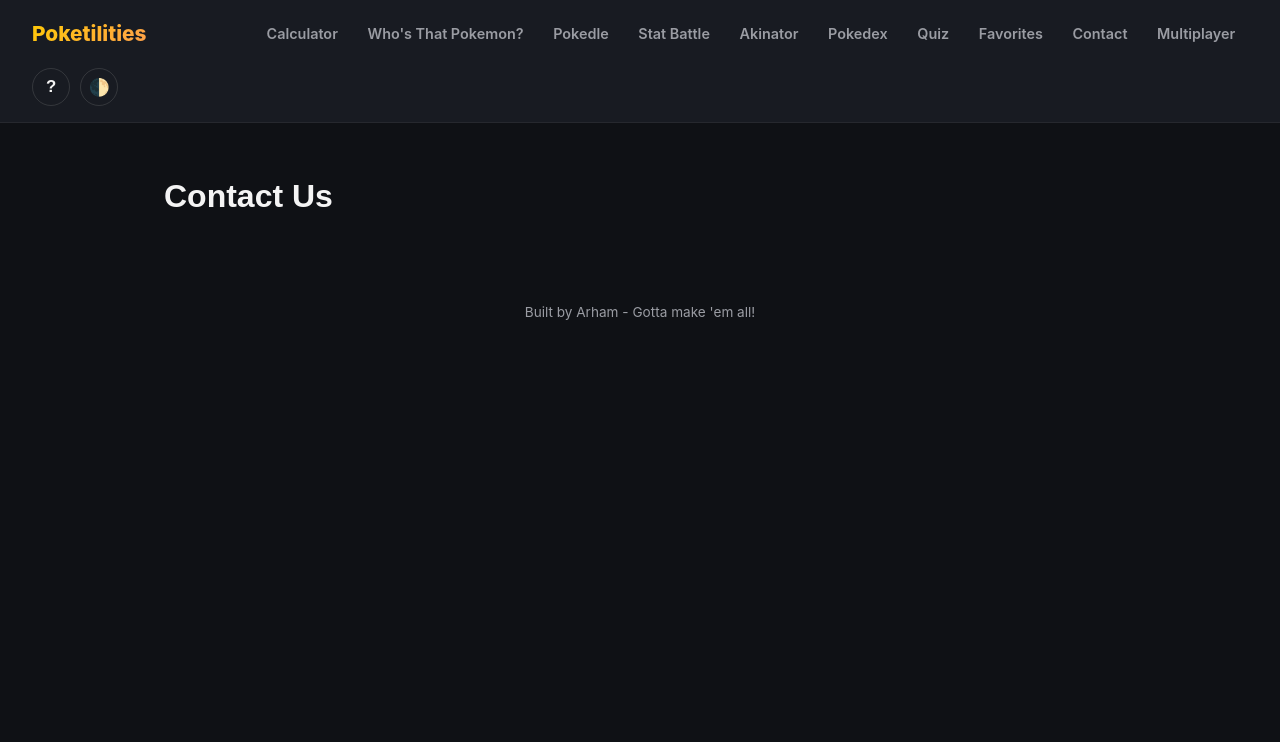
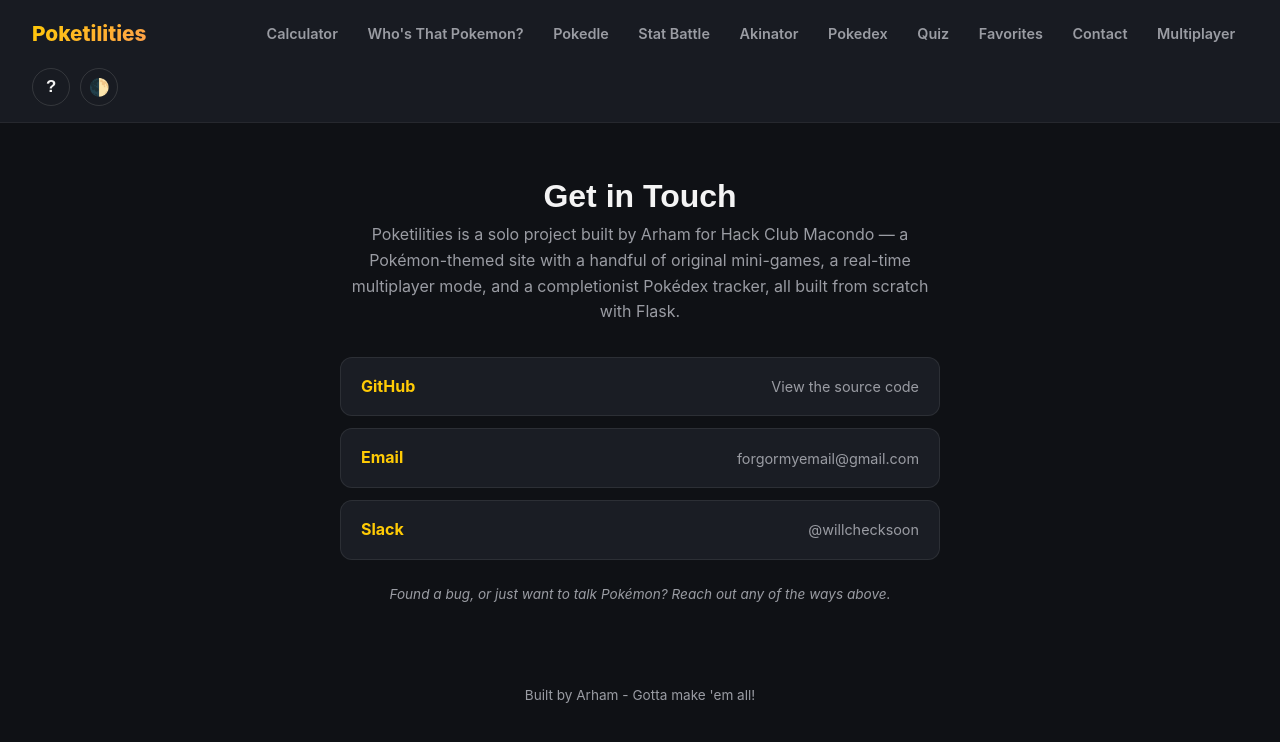
Before and after one commit to zenitsusigma/poketilities, a Flask app: page /contact in a window 1280 px wide. Shown: the top 742 px of the page. Run offline with Flask 3, Linux system fonts and the light colour scheme.

Commit message:
Added favourites and contact page!

```diff
--- a/static/css/style.css
+++ b/static/css/style.css
@@ -195,6 +195,20 @@
     margin-bottom: 0.5rem;
 }
 
+.favorites-intro {
+    color: var(--color-text-muted);
+    text-align: center;
+    margin-bottom: 1.5rem;
+}
+
+.favorite-card-sprite {
+    width: 100%;
+    max-width: 140px;
+    display: block;
+    margin: 0 auto;
+    image-rendering: pixelated;
+}
+
 .favorites-grid {
     display: grid;
     grid-template-columns: repeat(auto-fit, minmax(260px, 1fr));
@@ -360,6 +374,59 @@
     text-align: center;
 }
 
+.contact-page {
+    max-width: 600px;
+    margin: 0 auto;
+    text-align: center;
+}
+
+.contact-intro {
+    color: var(--color-text-muted);
+    line-height: 1.6;
+    margin-bottom: 2rem;
+}
+
+.contact-links {
+    display: flex;
+    flex-direction: column;
+    gap: 0.75rem;
+    margin-bottom: 1.5rem;
+}
+
+.contact-link {
+    display: flex;
+    justify-content: space-between;
+    align-items: center;
+    background: var(--color-bg-alt);
+    border: 1px solid rgba(255,255,255,0.08);
+    border-radius: var(--radius);
+    padding: 1rem 1.25rem;
+    text-decoration: none;
+    color: var(--color-text);
+    transition: transform 0.12s ease, border-color 0.15s ease;
+}
+
+.contact-link:hover {
+    transform: translateY(-2px);
+    border-color: var(--color-primary);
+}
+
+.contact-link-label {
+    font-weight: 700;
+    color: var(--color-primary);
+}
+
+.contact-link-value {
+    color: var(--color-text-muted);
+    font-size: 0.9rem;
+}
+
+.contact-footer-note {
+    color: var(--color-text-muted);
+    font-size: 0.85rem;
+    font-style: italic;
+}
+
 .pokeball-spinner {
     width: 48px;
     height: 48px;
--- a/templates/contact.html
+++ b/templates/contact.html
@@ -2,6 +2,30 @@
 {% block title %}{{ site_name }} - Contact Us{% endblock %}
 
 {% block content %}
-<h1>Contact Us</h1>
-<!-- logic goes here next session -->
+<div class="contact-page">
+    <h1>Get in Touch</h1>
+    <p class="contact-intro">
+        {{ site_name }} is a solo project built by {{ my_name }} for Hack Club Macondo &mdash;
+        a Pok&eacute;mon-themed site with a handful of original mini-games, a real-time
+        multiplayer mode, and a completionist Pok&eacute;dex tracker, all built from scratch
+        with Flask.
+    </p>
+
+    <div class="contact-links">
+        <a class="contact-link" href="https://github.com/zenitsusigma/poketilities" target="_blank" rel="noopener">
+            <span class="contact-link-label">GitHub</span>
+            <span class="contact-link-value">View the source code</span>
+        </a>
+        <a class="contact-link" href="mailto:forgormyemail@gmail.com">
+            <span class="contact-link-label">Email</span>
+            <span class="contact-link-value">forgormyemail@gmail.com</span>
+        </a>
+        <a class="contact-link" href="https://hackclub.slack.com" target="_blank" rel="noopener">
+            <span class="contact-link-label">Slack</span>
+            <span class="contact-link-value">@willchecksoon</span>
+        </a>
+    </div>
+
+    <p class="contact-footer-note">Found a bug, or just want to talk Pok&eacute;mon? Reach out any of the ways above.</p>
+</div>
 {% endblock %}
--- a/templates/favorites.html
+++ b/templates/favorites.html
@@ -3,11 +3,12 @@
 
 {% block content %}
 <h1>My Favorites</h1>
-<div>
+<p class="favorites-intro">A handful of Pokemon I'd pick as my team any day.</p>
+<div class="favorites-grid">
     {% for mon in favorites %}
         <article class="favorite-card">
             <h2>{{ mon.name }}</h2>
-            <img src="{{ mon.image_url }}" alt="{{ mon.name }}">
+            <img class="favorite-card-sprite" src="{{ mon.image_url }}" alt="{{ mon.name }}">
             <p>{{ mon.blurb}}</p>
             <div class="video-embed">
                 <iframe src="https://www.youtube.com/embed/{{ mon.video_id }}" allowfullscreen></iframe>
```
Also changed, not shown: config.py (+34 -4 lines).
